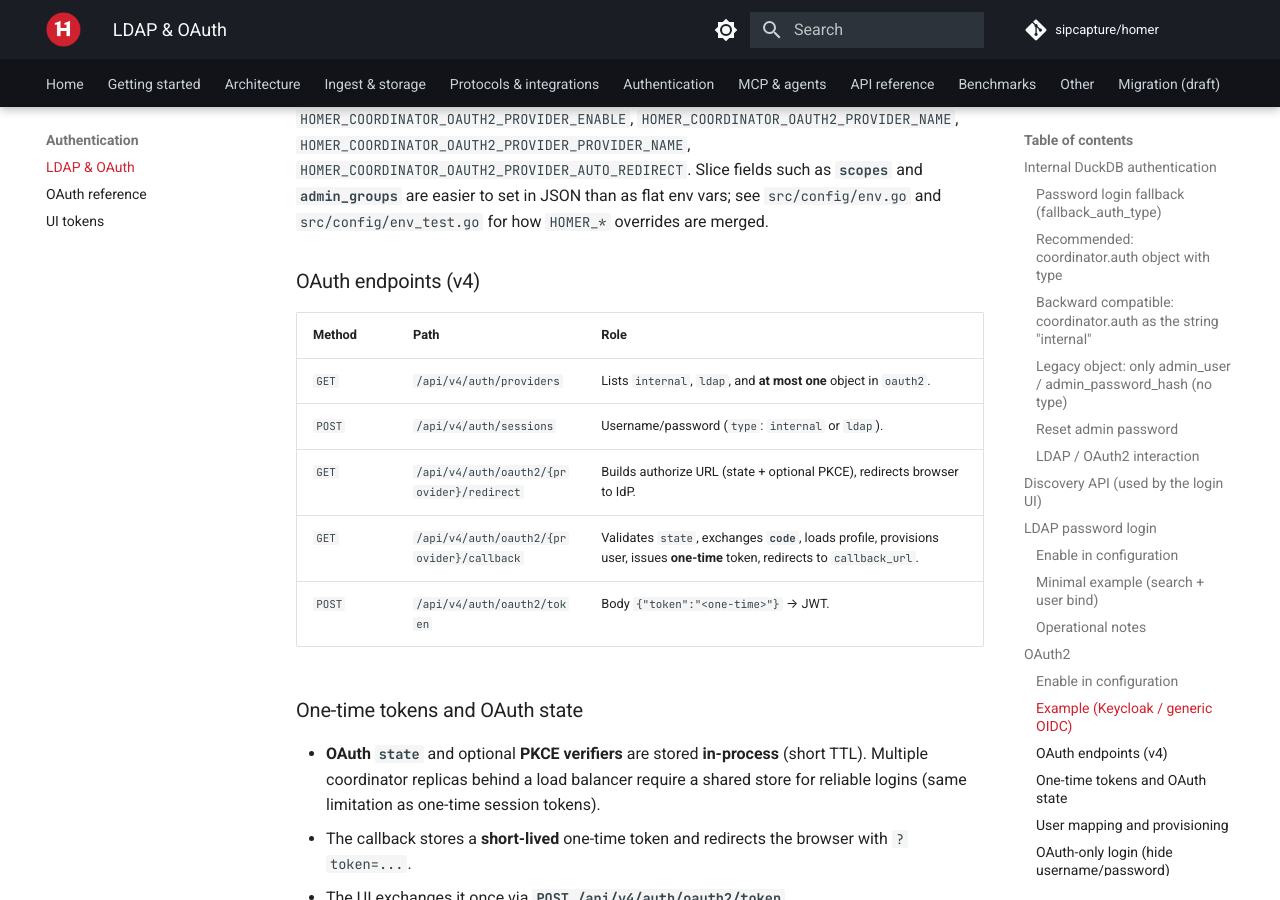
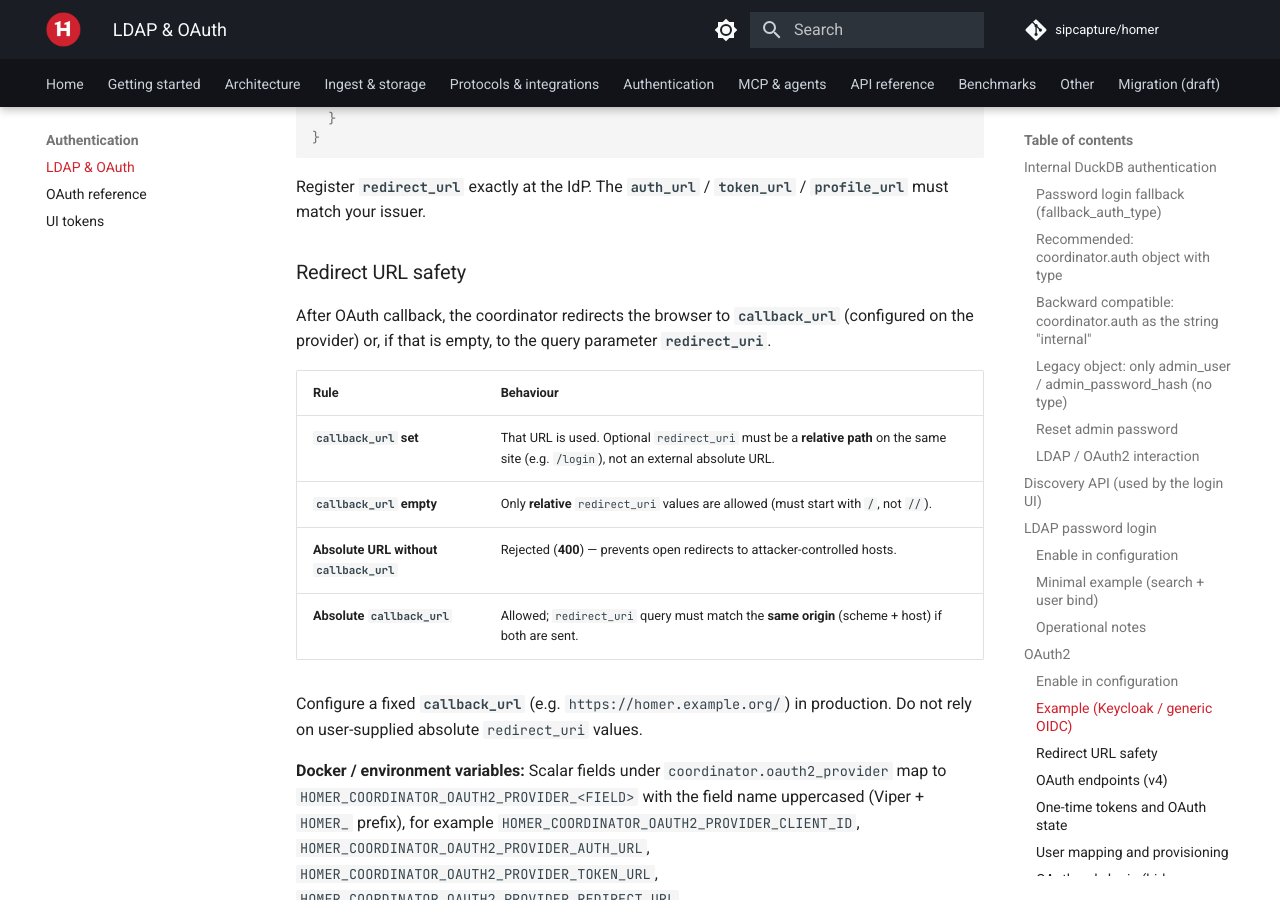
Before and after one commit to sipcapture/homer, an MkDocs documentation site: the page built from docs/AUTH_LDAP_AND_OAUTH.md, in a window 1280 px wide and 900 px high, scrolled down 8984 px. Built offline with MkDocs 1.6.1 and Material for MkDocs 9.7.7, drawn with Linux system fonts in a browser that asks for light colours; comment, search, counter and statistics services are not loaded; some of the changed text lies outside the part shown.

Commit message:
docs: document security changes from CodeQL fixes (#756)
- AUTH: bcrypt vs legacy SHA-256, OAuth redirect URL safety
- SEARCH/AGENT: HOMER_INSECURE_TLS for self-signed coordinator TLS
- COORDINATOR/WIZARD: password hash formats and wizard behaviour

````diff
--- a/docs/AUTH_LDAP_AND_OAUTH.md
+++ b/docs/AUTH_LDAP_AND_OAUTH.md
@@ -10,7 +10,16 @@
 
 > **Implementation:** homer-core accepts **`coordinator.auth`** as a JSON **string** (`"internal"`, backward compatible), as **`{"type":"internal"}`** (recommended), or as an **object** without `type` (normalized to **`internal`**) with optional **`admin_user`** / **`admin_password_hash`**. **`--reset-admin-password`** is documented below.
 
-Password login with **`type`** omitted or **`internal`** on `POST /api/v4/auth/sessions` checks credentials **only** against rows in the coordinator **settings DuckDB** table **`users`** (`coordinator.settings_db_path`). There is **no** separate “login from JSON only” path: a user must exist in `users` with a matching **SHA-256** `password_hash` (hex) of the presented password.
+Password login with **`type`** omitted or **`internal`** on `POST /api/v4/auth/sessions` checks credentials **only** against rows in the coordinator **settings DuckDB** table **`users`** (`coordinator.settings_db_path`). There is **no** separate “login from JSON only” path: a user must exist in `users` with a matching `password_hash` for the presented password.
+
+**Password hash formats in `users.password_hash`:**
+
+| Format | When used | Verification |
+|--------|-----------|--------------|
+| **bcrypt** (`$2a$…`, `$2b$…`, `$2y$…`) | New or updated passwords via Users API / `PATCH /me` | `bcrypt.CompareHashAndPassword` |
+| **SHA-256 hex** (64 chars) | Default bootstrap admin (`sipcapture`), migrated homer-app rows, `--reset-admin-password` | Legacy compare (hex digest of password) |
+
+The coordinator accepts **either** format at login. Prefer letting the API create bcrypt hashes for new users instead of hand-editing SHA-256 in DuckDB.
 
 If **`coordinator.auth` is omitted** entirely (no `auth` key), the loader behaves like **`{"type":"internal"}`**: default admin `admin`, default bootstrap hash for **`sipcapture`**, and the same startup insert into **`users`** when missing.
 
@@ -73,7 +82,7 @@
 ```
 
 - If **`admin_user`** is unset or **`admin`** and **`admin_password_hash`** is empty or equals the default sipcapture hash, the loader treats this as **`internal`** (same bootstrap as `{"type":"internal"}`). Any other combination is legacy credentials-only: provision **`users`** via API / SQL, or set **`{"type":"internal"}`** explicitly.
-- Generate a hash: `echo -n 'your-password' | sha256sum` (see also [COORDINATOR.md](./COORDINATOR.md#auth)).
+- For **`--reset-admin-password`**, the config field **`admin_password_hash`** remains **SHA-256 hex** (see [Reset admin password](#reset-admin-password)). User records created or updated through the API use **bcrypt** instead.
 
 ### Reset admin password
 
@@ -257,7 +266,7 @@
 | `profile_url` | UserInfo endpoint (GET with access token), e.g. OIDC `.../userinfo`. |
 | `scopes` | Optional; default if omitted: `["openid", "email"]`. |
 | `use_pkce` | If `true`, use PKCE (public clients may omit `client_secret`). |
-| `callback_url` | Where the coordinator redirects after success with `?token=<one-time>` (bundled UI: Homer origin + optional `?oauth=1`). On failure, `?oauth_error=...` is set instead. |
+| `callback_url` | Where the coordinator redirects after success with `?token=<one-time>` (bundled UI: Homer origin + optional `?oauth=1`). On failure, `?oauth_error=...` is set instead. **Required for production** when using absolute URLs (see [Redirect URL safety](#redirect-url-safety)). |
 | `skip_auto_provision` | If `true`, the IdP user must already exist in DuckDB (matched by `username` or `email`); otherwise login fails. |
 | `admin_groups` | If non-empty, membership in any of these group **names** (see `group_claim`) grants **admin** for the JWT session. |
 | `group_claim` | JSON claim on the profile response listing groups (default `groups`). |
@@ -289,6 +298,19 @@
 ```
 
 Register **`redirect_url`** exactly at the IdP. The **`auth_url`** / **`token_url`** / **`profile_url`** must match your issuer.
+
+### Redirect URL safety
+
+After OAuth callback, the coordinator redirects the browser to **`callback_url`** (configured on the provider) or, if that is empty, to the query parameter **`redirect_uri`**.
+
+| Rule | Behaviour |
+|------|-----------|
+| **`callback_url` set** | That URL is used. Optional `redirect_uri` must be a **relative path** on the same site (e.g. `/login`), not an external absolute URL. |
+| **`callback_url` empty** | Only **relative** `redirect_uri` values are allowed (must start with `/`, not `//`). |
+| **Absolute URL without `callback_url`** | Rejected (**400**) — prevents open redirects to attacker-controlled hosts. |
+| **Absolute `callback_url`** | Allowed; `redirect_uri` query must match the **same origin** (scheme + host) if both are sent. |
+
+Configure a fixed **`callback_url`** (e.g. `https://homer.example.org/`) in production. Do not rely on user-supplied absolute `redirect_uri` values.
 
 **Docker / environment variables:** Scalar fields under `coordinator.oauth2_provider` map to `HOMER_COORDINATOR_OAUTH2_PROVIDER_<FIELD>` with the field name uppercased (Viper + `HOMER_` prefix), for example `HOMER_COORDINATOR_OAUTH2_PROVIDER_CLIENT_ID`, `HOMER_COORDINATOR_OAUTH2_PROVIDER_AUTH_URL`, `HOMER_COORDINATOR_OAUTH2_PROVIDER_TOKEN_URL`, `HOMER_COORDINATOR_OAUTH2_PROVIDER_REDIRECT_URL`, `HOMER_COORDINATOR_OAUTH2_PROVIDER_PROFILE_URL`, `HOMER_COORDINATOR_OAUTH2_PROVIDER_CALLBACK_URL`, `HOMER_COORDINATOR_OAUTH2_PROVIDER_CLIENT_SECRET`, `HOMER_COORDINATOR_OAUTH2_PROVIDER_USE_PKCE`, `HOMER_COORDINATOR_OAUTH2_PROVIDER_ENABLE`, `HOMER_COORDINATOR_OAUTH2_PROVIDER_NAME`, `HOMER_COORDINATOR_OAUTH2_PROVIDER_PROVIDER_NAME`, `HOMER_COORDINATOR_OAUTH2_PROVIDER_AUTO_REDIRECT`. Slice fields such as **`scopes`** and **`admin_groups`** are easier to set in JSON than as flat env vars; see `src/config/env.go` and `src/config/env_test.go` for how `HOMER_*` overrides are merged.
 
````
Also changed, not shown: other parts of docs/AUTH_LDAP_AND_OAUTH.md (+1 -1 lines), docs/AGENT.md (+2 -0 lines), docs/COORDINATOR.md (+4 -2 lines), docs/SEARCH.md (+13 -0 lines), docs/UI_COORDINATOR_AUTH_AND_TOKENS.md (+1 -1 lines), docs/WIZARD.md (+1 -1 lines).
